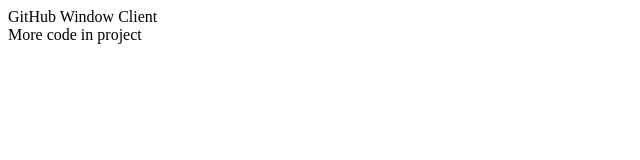
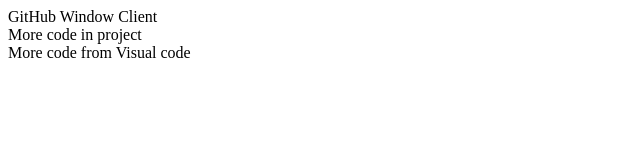
Before and after one commit to nandish/GitHubProject2, a plain HTML site: page index.html in a window 1280 px wide. Shown: the whole page, without its empty margins (0-640 px from the left). Drawn offline with Linux system fonts and the light colour scheme.

Commit message:
commit from Visual Studio Code

```diff
--- a/index.html
+++ b/index.html
@@ -7,5 +7,7 @@
         GitHub Window Client
         <br/>
         More code in project
+        <br/>
+        More code from Visual code
     </body>
 </html>
```
